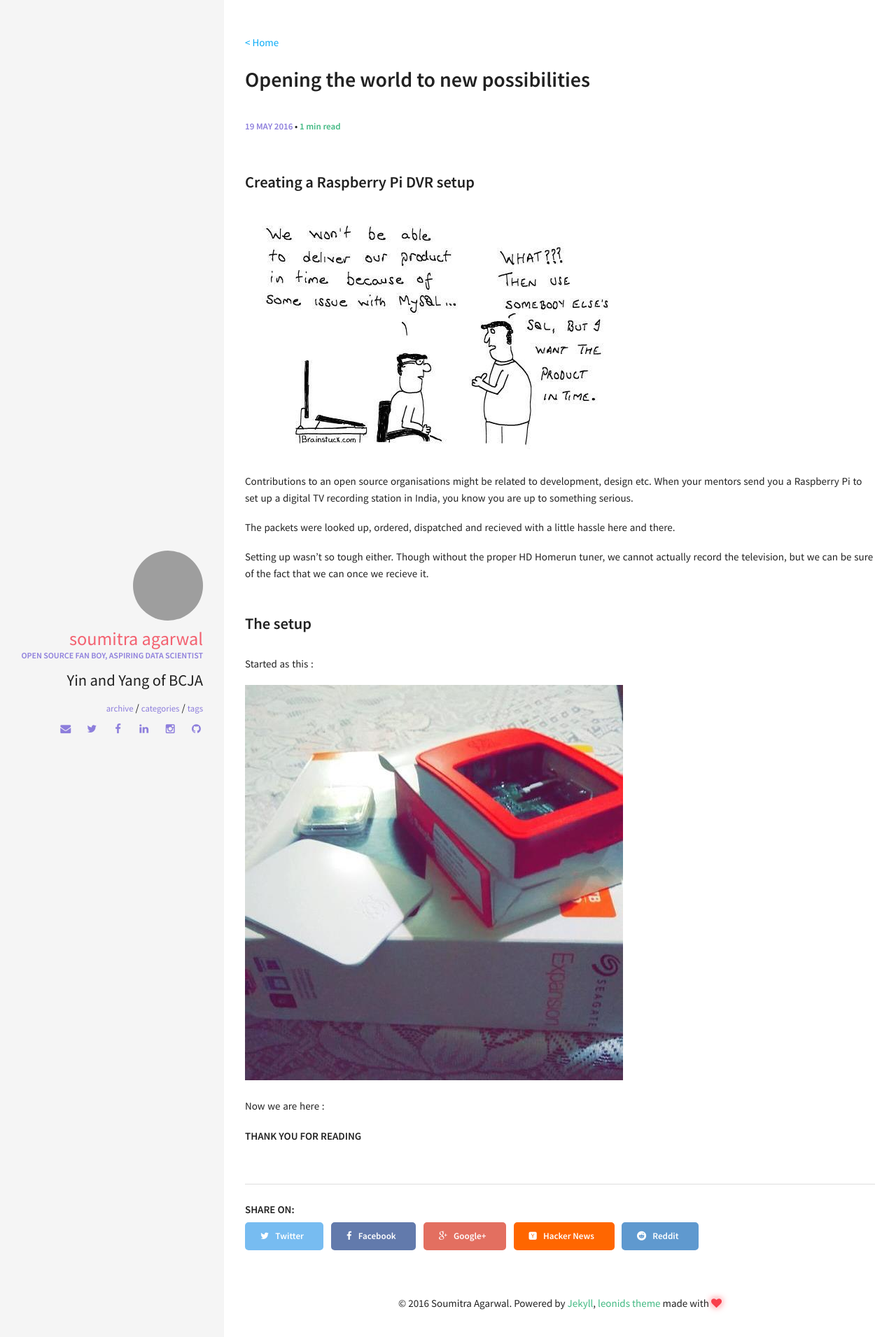
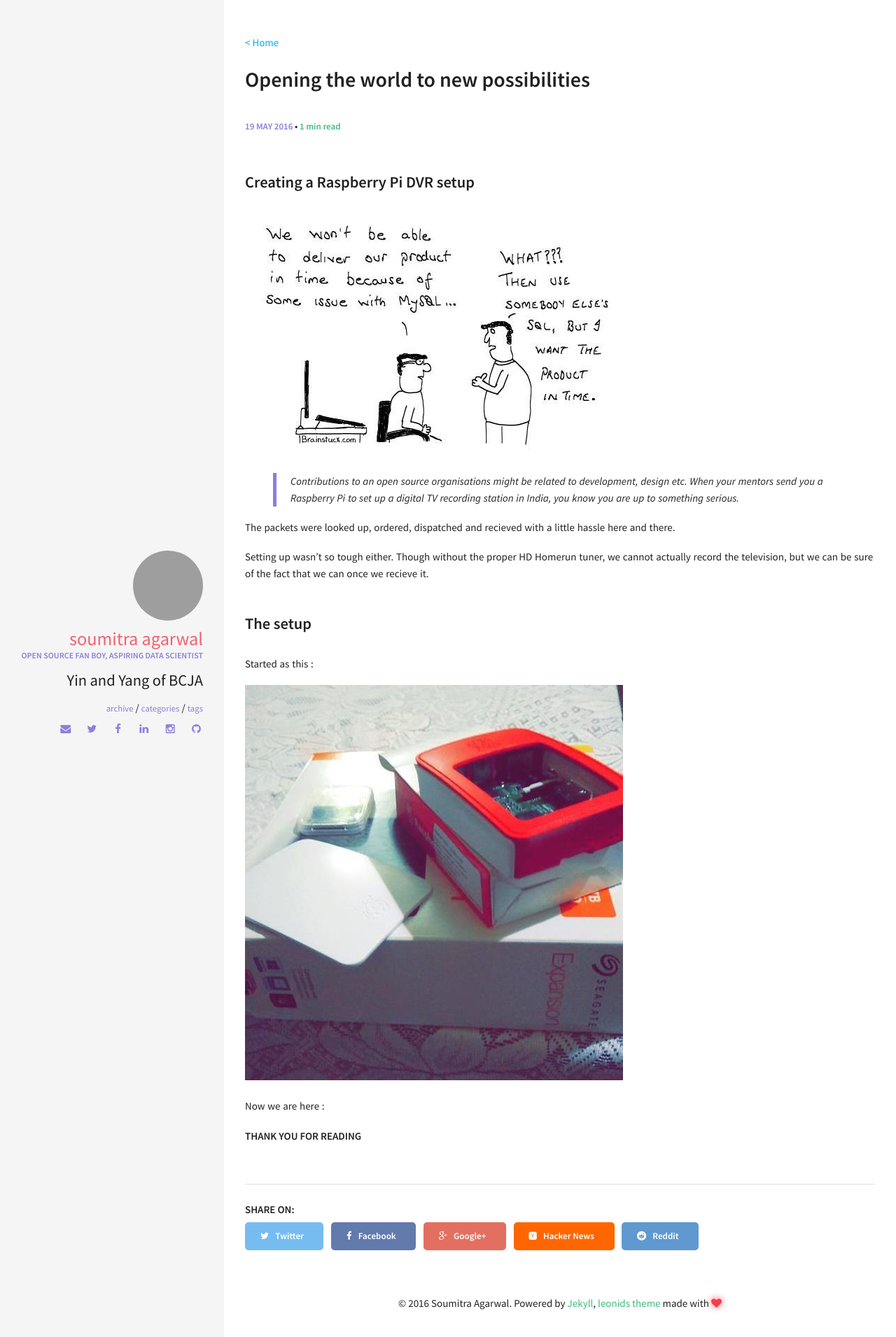
Before and after one commit to RedHenLab/BlendedJointAttention, a Jekyll site: the page built from _posts/2016-05-19-Community-bonding(Second).md, in a window 1280 px wide. Shown: the top 1911 px of the page at 70% size. Built offline with Jekyll 4.4.1, drawn with Linux system fonts in a browser that asks for light colours.

```diff
--- a/_posts/2016-05-19-Community-bonding(Second).md
+++ b/_posts/2016-05-19-Community-bonding(Second).md
@@ -10,7 +10,7 @@ comments: true
 
 <img src="{{ site.url }}/img/b.jpg" alt=""><br>
 
-Contributions to an open source organisations might be related to development, design etc. When your mentors send you a Raspberry Pi to set up a digital TV recording station in India, you know you are up to something serious.
+>Contributions to an open source organisations might be related to development, design etc. When your mentors send you a Raspberry Pi to set up a digital TV recording station in India, you know you are up to something serious.
 
 The packets were looked up, ordered, dispatched and recieved with a little hassle here and there.
 
```
